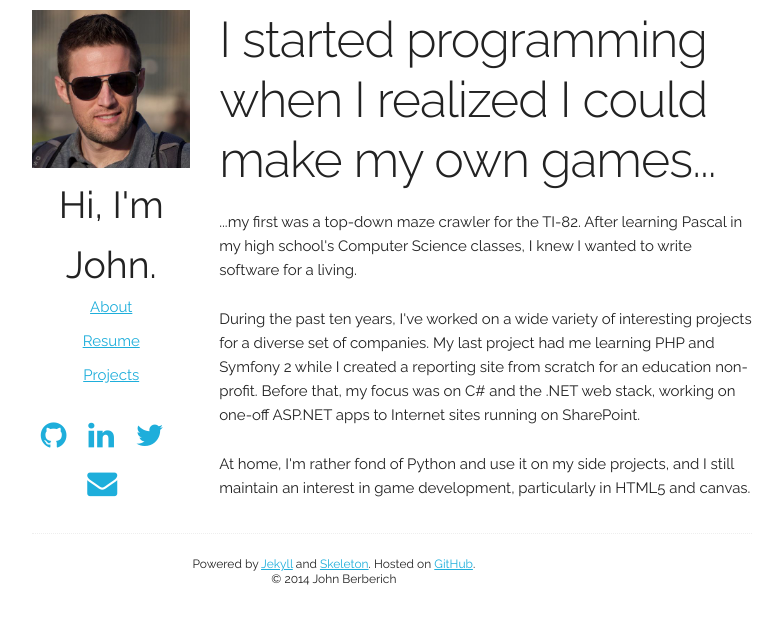
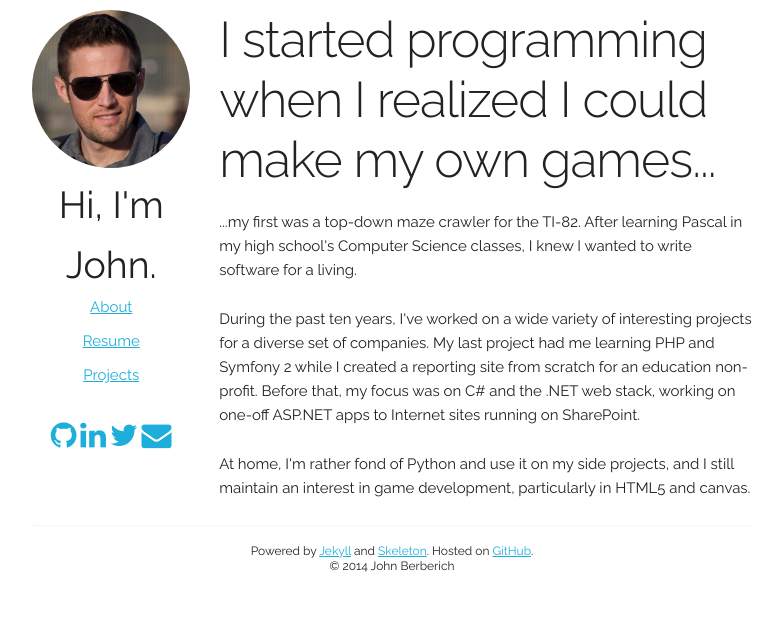
Before and after one commit to johnberberich/johnberberich.github.io, a Jekyll site: the page built from index.html, in a window 1280 px wide. Shown: the top 624 px of the page, without its empty margins (248-1031 px from the left). Built offline with Jekyll 4.4.1, drawn with Linux system fonts in a browser that asks for light colours; nearby versions of some CDN libraries; Markdown is read by kramdown in place of the engine named in the settings.

Commit message:
center footer, round avatar

```diff
--- a/_layouts/default.html
+++ b/_layouts/default.html
@@ -29,7 +29,7 @@
     {{ content }}
   </main>
 
-  <footer class="container row offset-by-two eight columns">
+  <footer class="container">
     <p>
       Powered by <a href="http://jekyllrb.com/">Jekyll</a> and <a href="http://getskeleton.com/">Skeleton</a>.
       Hosted on <a href="https://github.com/johnberberich/johnberberich.github.io">GitHub</a>.
--- a/css/main.scss
+++ b/css/main.scss
@@ -27,12 +27,12 @@ body {
 
   .social li {
     display: inline;
-    padding-right: .6em;
     font-size: 2em;
   }
 
   img {
     width: 200px;
+    border-radius: 100px;
   }
 }
 
```
